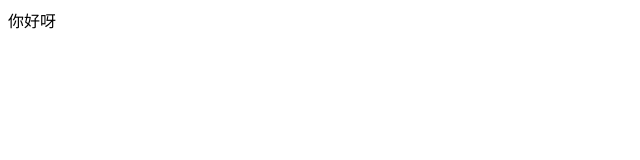
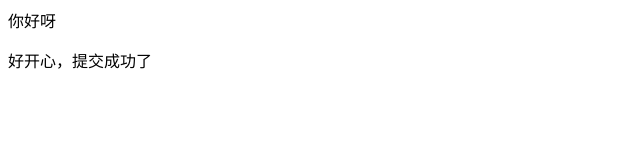
Before and after one commit to linluxixi/canvas, a plain HTML site: page index.html in a window 1280 px wide. Shown: the whole page, without its empty margins (0-640 px from the left). Drawn offline with Linux system fonts and the light colour scheme.

Commit message:
第二次提交

```diff
--- a/index.html
+++ b/index.html
@@ -9,7 +9,7 @@
   <body>
     <div>
       你好呀
-      <p></p>
+      <p>好开心，提交成功了</p>
     </div>
   </body>
 </html>
```
